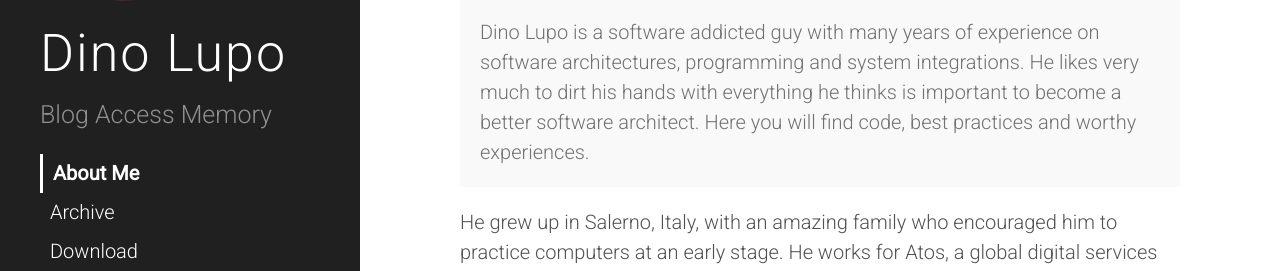
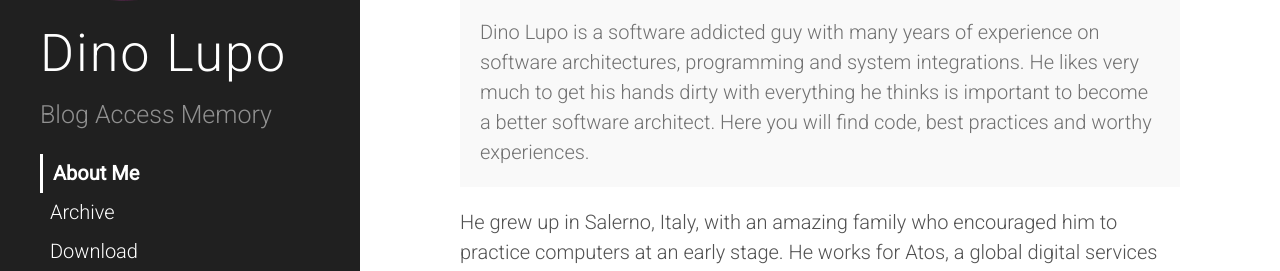
Before and after one commit to dinolupo/dinolupo.github.io, a Jekyll site: the page built from about.md, in a window 1280 px wide and 1014 px high. Shown: the part 207-478 px from the top of the window. Built offline with Jekyll 4.4.1, drawn with Linux system fonts in a browser that asks for light colours.

Commit message:
About Done

```diff
--- a/about.md
+++ b/about.md
@@ -4,7 +4,7 @@ title: About Me
 ---
 
 <p class="message">
-  Dino Lupo is a software addicted guy with many years of experience on software architectures, programming and system integrations. He likes very much to dirt his hands with everything he thinks is important to become a better software architect. Here you will find code, best practices and worthy experiences.
+  Dino Lupo is a software addicted guy with many years of experience on software architectures, programming and system integrations. He likes very much to get his hands dirty with everything he thinks is important to become a better software architect. Here you will find code, best practices and worthy experiences.
 </p>
 
 He grew up in Salerno, Italy, with an amazing family who encouraged him to practice computers at an early stage.
```
